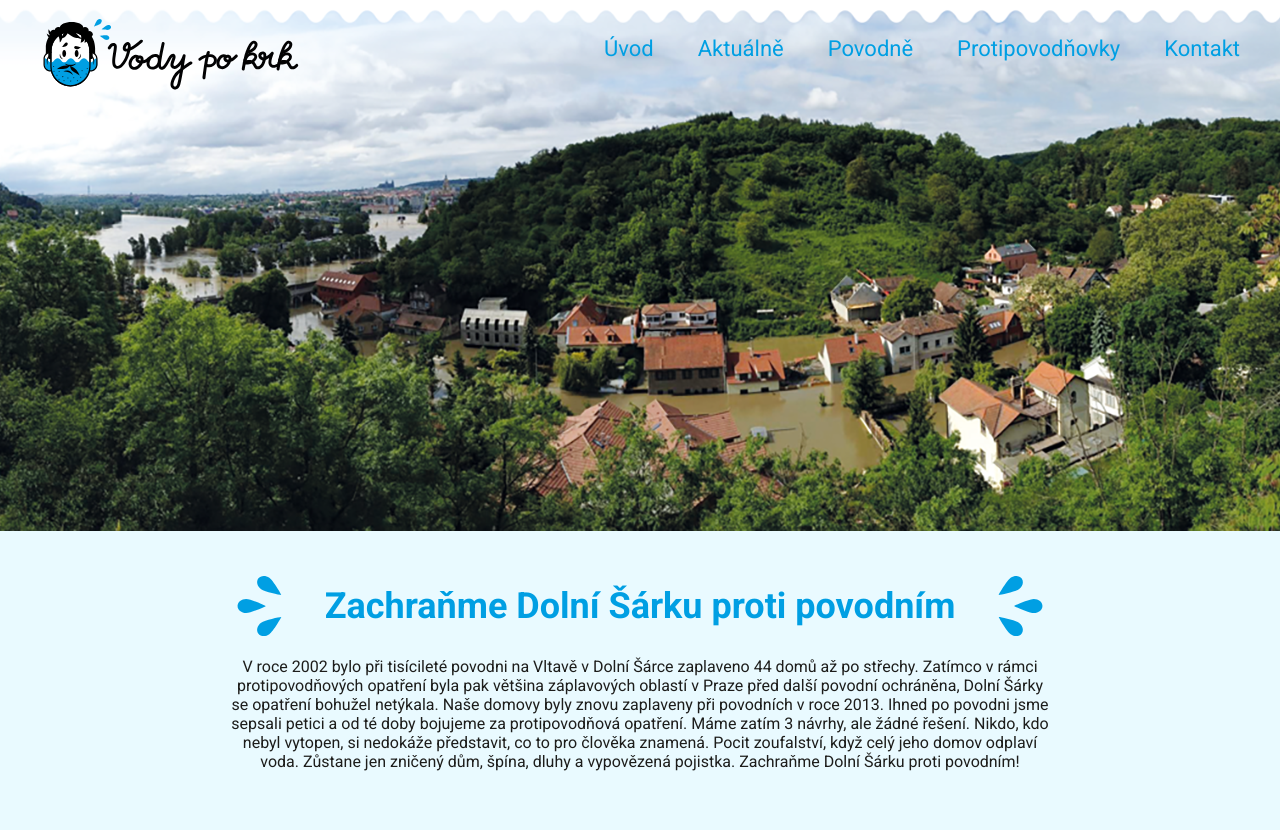
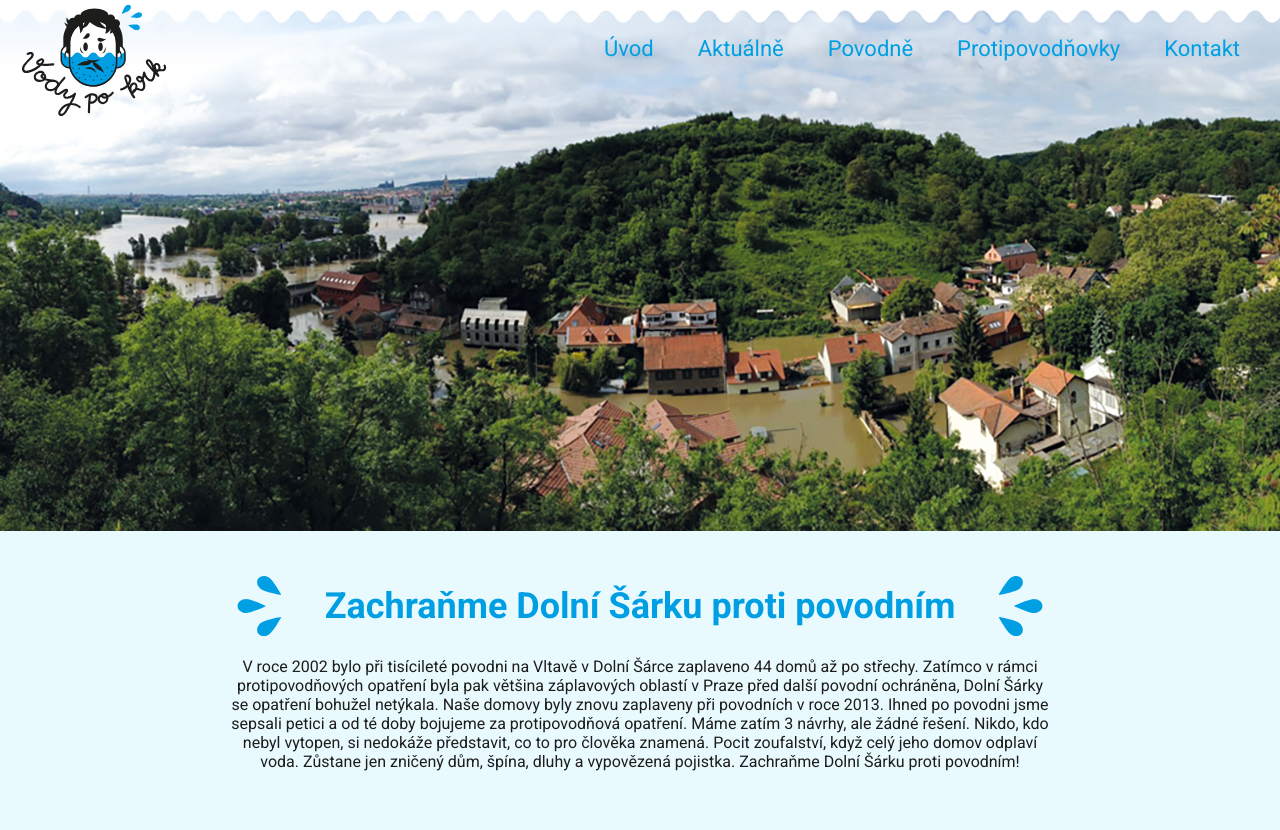
Before and after one commit to JarkaKonarikova/Zaverecny-projekt, an Eleventy site: page index.html in a window 1280 px wide. Shown: the top 830 px of the page. Built offline with nearby package versions, Linux system fonts and the light colour scheme; Eleventy itself is replaced by a stand-in of ours; files that its build step writes are made by us from their sources.

Commit message:
oprava menu

```diff
--- a/_includes/hlavni-sablona.njk
+++ b/_includes/hlavni-sablona.njk
@@ -13,7 +13,7 @@
 <body>
   <!-- Hlavička -->
 	<header class="hlavicka">
-		<img class="logo" src="/images/vodypokrk_logo_wide-08.svg" alt="logo Vody po krk">
+		<img class="logo2" src="/images/logo_hlava_napis.svg" alt="logo Vody po krk">
 
 	<nav class="menu">
 
--- a/scss/style.scss
+++ b/scss/style.scss
@@ -47,11 +47,11 @@ p {
     align-items: start;
     margin: 0 auto;
     padding: 0 $spacer;
+    max-width: 600 px;
 
 
-    .logo {
-        width: 250px;
-
+    .logo2 {
+        width: 150px;
     }
 
     .menu a {
@@ -64,7 +64,7 @@ p {
         }
 
         .menu li {
-            display: inline-block;
+            display: block;
         }
 }
 
@@ -78,9 +78,11 @@ p {
              margin: 0 auto;
             padding: 0 $spacer;
 
-            .logo {
-                width: 300px;
+            .logo2 {
+                width: 150px;
             }
+
+
 
             .menu a {
                 display: flex;
@@ -160,6 +162,8 @@ body {
 
 .aktualneimg {
     max-width: 300px;
+
+
 }
 
 @media screen and (min-width: 800px) {
```
Also changed, not shown: css/style.css, 1 other file.
